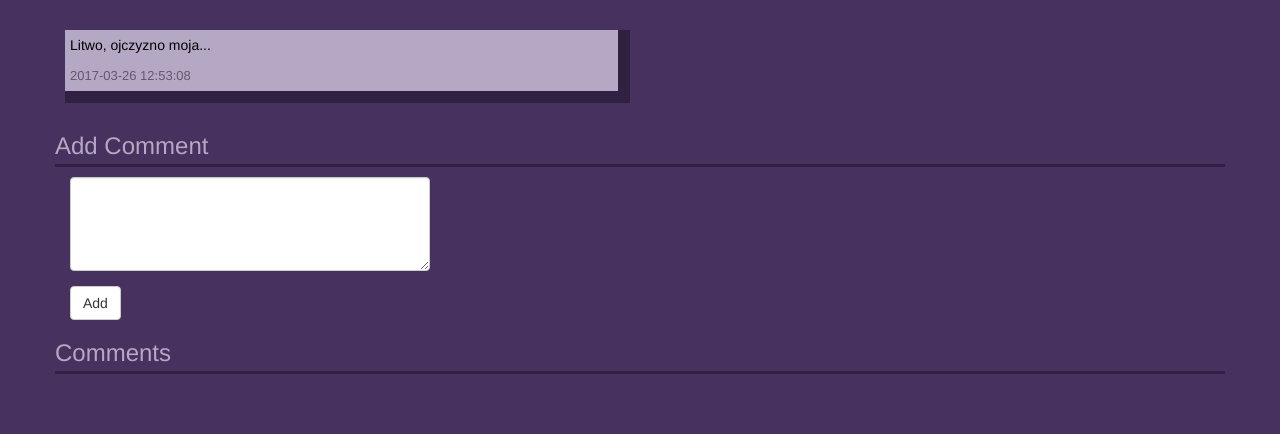
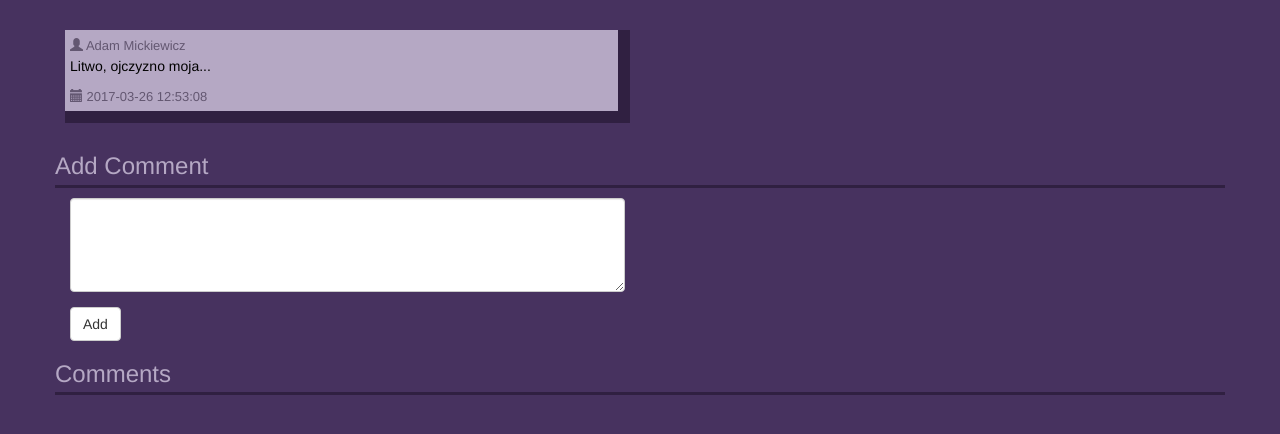
Before and after one commit to mkostrzycki/something-like-twitter, a PHP site: page /page_tweet.php?id=6 in a window 1280 px wide. Shown: the part 52-486 px from the top of the page. Run offline with PHP 8.4, Linux system fonts and the light colour scheme; the visitor is signed in with stand-in values (Sample User, id 1); data comes from the database, SQL or seed files in the repository; some libraries are stand-ins or nearby versions.

Commit message:
Added htmlspecialchars() function to tweets, messages and comments. Added minor improvements.

```diff
--- a/css/style.css
+++ b/css/style.css
@@ -13,11 +13,10 @@ h3 {
 }
 
 .login,
-.register,
-.edit-user
+.register
 {
     margin-left: 20%;
-    margin-top: 10%;
+    margin-top: 5%;
 }
 
 .login label,
@@ -65,6 +64,7 @@ h3 {
 }
 
 .comment {
+    position: relative;
     background-color: #F0F8D1;
     color: black;
 }
--- a/page_tweet.php
+++ b/page_tweet.php
@@ -12,9 +12,7 @@ require 'src/User.php';
 require 'src/Tweet.php';
 require 'src/Comment.php';
 
-// z geta mamy ID
 $tweetID = $_GET['id'];
-// walidacja
 
 if ($_SERVER['REQUEST_METHOD'] === 'POST') {
 
@@ -23,7 +21,8 @@ if ($_SERVER['REQUEST_METHOD'] === 'POST') {
 
     $comment->setUserId($userID);
     $comment->setTweetId($tweetID);
-    $comment->setText($_POST['text']);
+    $commentText = htmlspecialchars($_POST['text'], ENT_QUOTES);
+    $comment->setText($commentText);
     $comment->setCreationDate(date('Y-m-d H:i:s'));
 
     $comment->saveToDB($conn);
@@ -57,16 +56,19 @@ $comments = Comment::loadAllCommentsByTweetId($conn, $tweetID);
                 <div class="col-xs-12 col-sm-8 col-md-8 col-lg-6">
                     <?php
                     echo '<div class="tweet">';
+                    echo '<span class="tweet-username">' . '<a href="page_user.php?id='
+                        . $tweet->getUserId() . '"><span class="glyphicon glyphicon-user"></span> '
+                        . User::getUsernameById($conn, $tweet->getUserId()) . '</a></span>';
                     echo '<p>' . $tweet->getText() . '</p>';
-                    echo '<span class="tweet-date">' . $tweet->getCreationDate() . '</span>';
+                    echo '<span class="tweet-date"><span class="glyphicon glyphicon-calendar"></span> '
+                        . $tweet->getCreationDate() . '</span>';
                     echo '</div>';
                     ?>
                 </div>
             </div>
-            <!--formularz tworzenia nowego komentarza-->
             <div class="row comment-send">
                 <h3>Add Comment</h3>
-                <div class="col-xs-12 col-sm-6 col-md-6 col-lg-4 comment-send">
+                <div class="col-xs-12 col-sm-6 col-md-6 col-lg-6 comment-send">
                     <form action="" method="post" role="form">
                         <div class="form-group">
                             <p><textarea name="text" rows="4" class="form-control"<?php echo ($userID !== null) ? '' : 'disabled'; ?>></textarea></p>
@@ -75,7 +77,6 @@ $comments = Comment::loadAllCommentsByTweetId($conn, $tweetID);
                     </form>
                 </div>
             </div>
-            <!--wyświetl wszystkie komentarze-->
             <div class="row">
                 <h3>Comments</h3>
                 <div class="comments">
@@ -83,10 +84,12 @@ $comments = Comment::loadAllCommentsByTweetId($conn, $tweetID);
                     foreach ($comments as $comment) {
                         echo '<div class="row">';
                         echo '<div class="comment col-xs-12 col-sm-8 col-md-8 col-lg-6">';
+                        echo '<span class="tweet-username">' . '<a href="page_user?id=' . $comment->getUserId()
+                            . '"><span class="glyphicon glyphicon-user"></span> '
+                            . User::getUsernameById($conn, $comment->getUserId()) . '</a></span>';
                         echo '<p>' . $comment->getText() . '</p>';
-                        echo '<span class="tweet-date">' . $comment->getCreationDate() . '</span>';
-                        echo '<span class="tweet-username">' . '<a href="page_user?id=' . $comment->getUserId() . '">'
-                                . User::getUsernameById($conn, $comment->getUserId()) . '</a></span>';
+                        echo '<span class="tweet-date"><span class="glyphicon glyphicon-calendar"></span> '
+                            . $comment->getCreationDate() . '</span>';
                         echo '</div>';
                         echo '</div>';
                     }
```
Also changed, not shown: index.php (+10 -4 lines), page_user.php (+12 -11 lines), page_user_edit.php (+23 -5 lines).
